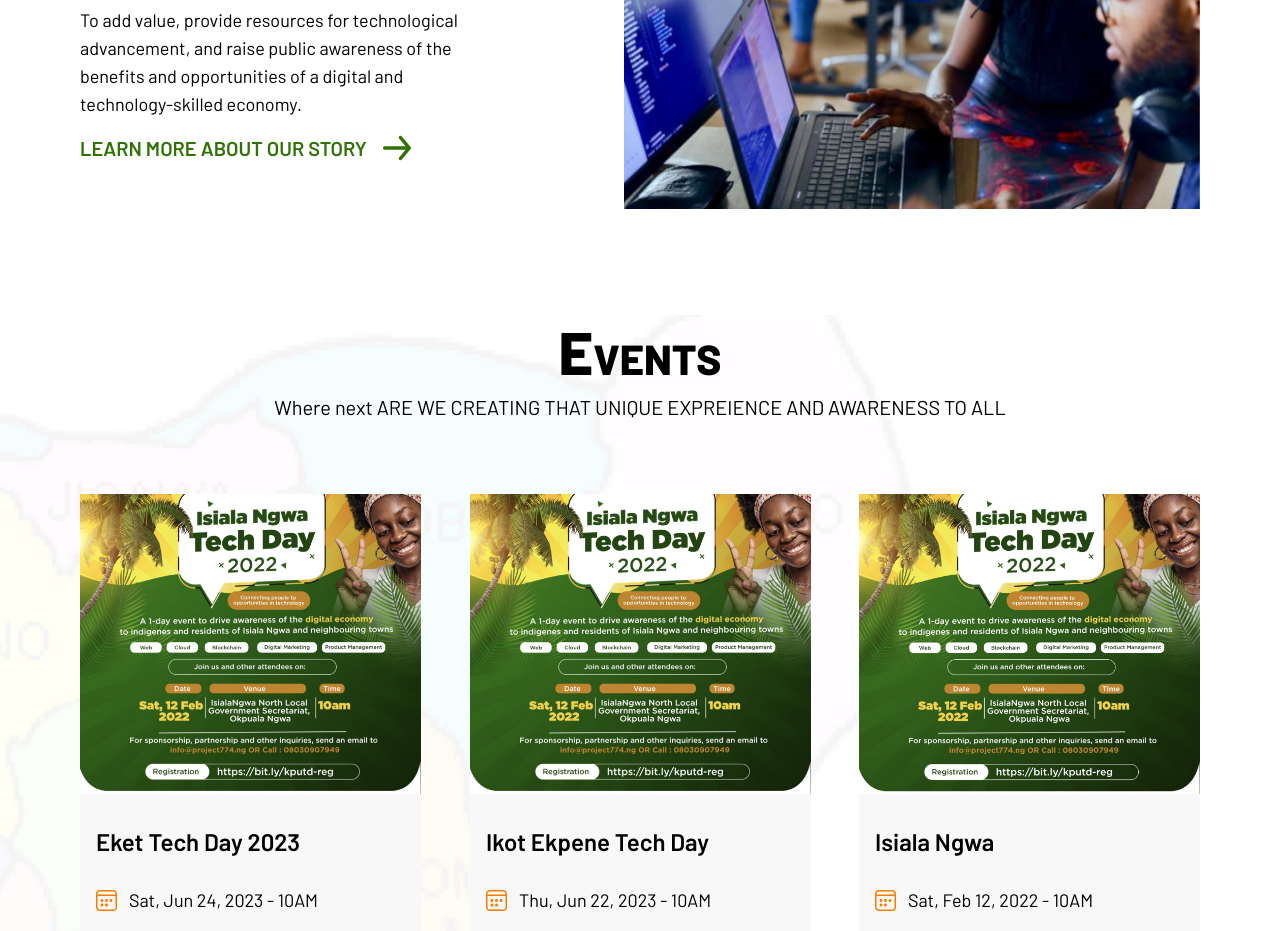
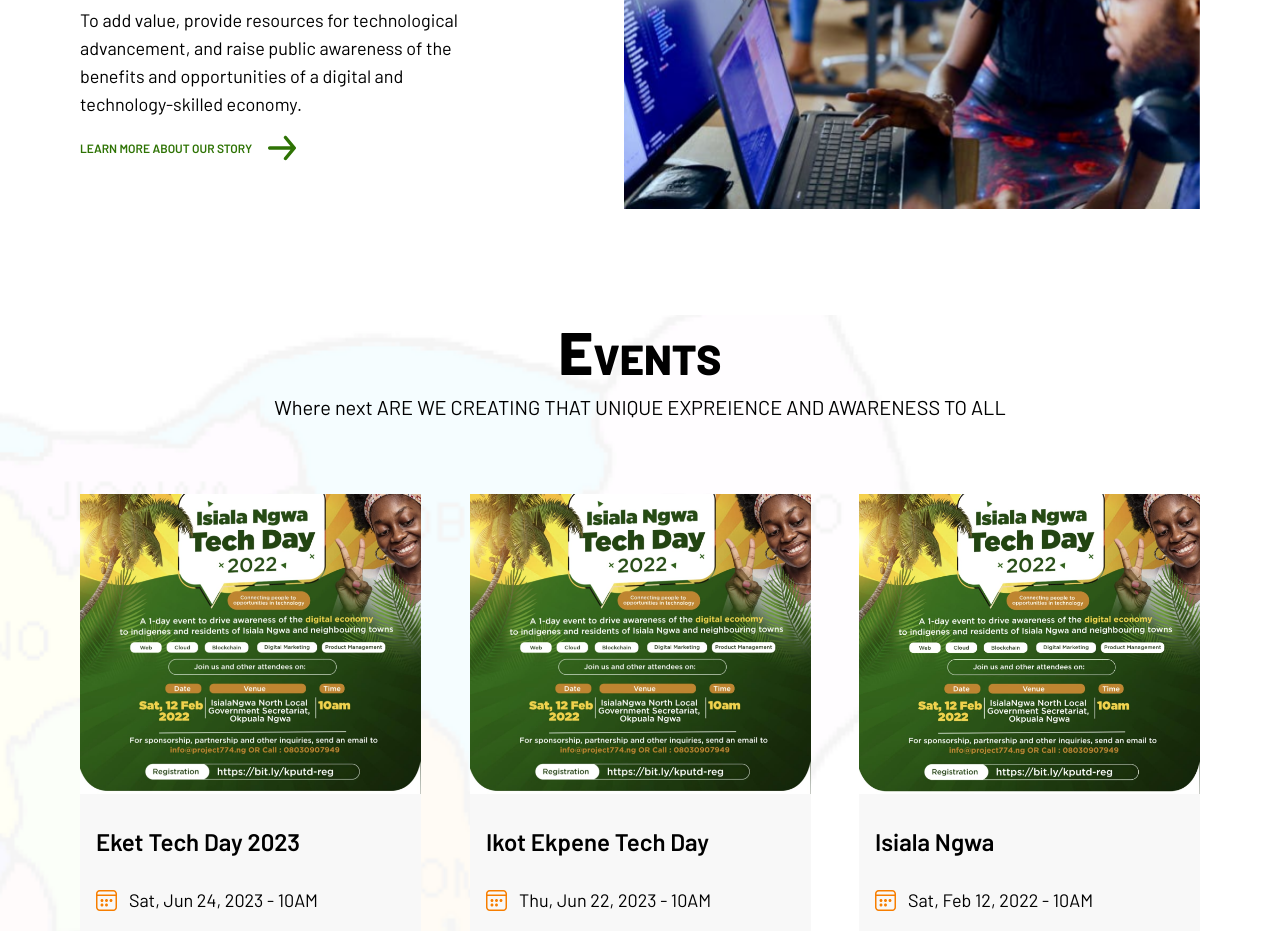
Before and after one commit to geektutor/techday, a Next.js app: page / in a window 1280 px wide. Shown: the part 1200-2131 px from the top of the page. Built offline with nearby package versions, Linux system fonts and the light colour scheme.

Commit message:
Reduced the font size of the learn more about our story

```diff
--- a/src/components/LandingPage/About.jsx
+++ b/src/components/LandingPage/About.jsx
@@ -39,7 +39,7 @@ function About(props) {
 
           <Link
             href="/"
-            className="text-smh3 flex text-center mb-5 md:text-left items-center font-semibold text-secondary hover:text-secondary-dark hover:scale-105"
+            className="text-smh3 flex text-center mb-5 md:text-left items-center font-semibold text-secondary hover:text-secondary-dark hover:scale-105" style={{fontSize: "12px"}}
           >
             LEARN MORE ABOUT OUR STORY <ArrowRightIcon className="ml-4" />
           </Link>
```
